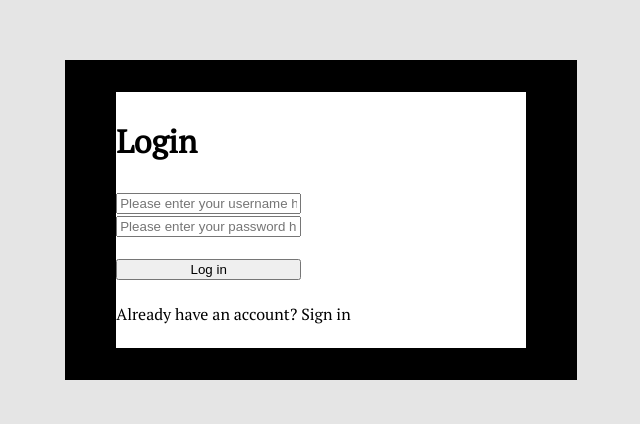
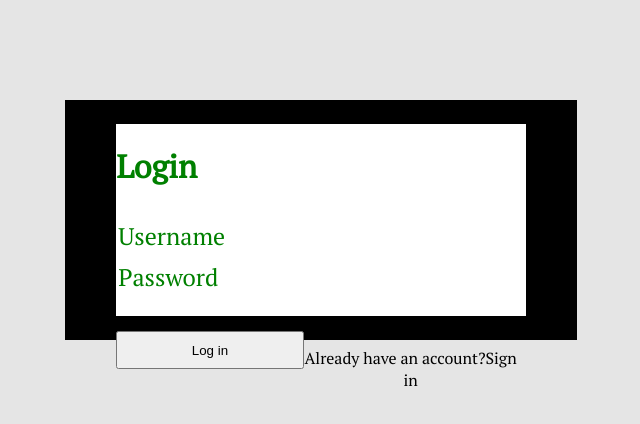
Before and after one commit to ft-water-my-plants-7/frontend, a React (Create React App) app in the folder water-my-plants/: page / in a window 1280 px wide. Shown: the part 180-604 px from the top of the page, without its empty margins (319-959 px from the left). Built offline with nearby package versions, Linux system fonts and the light colour scheme.

Commit message:
stylig on the sign-in page

```diff
--- a/water-my-plants/src/Components/sign-in.js
+++ b/water-my-plants/src/Components/sign-in.js
@@ -14,11 +14,12 @@ const PageContainer = styled.div`
 const ContentContainer = styled.div`
   display: flex;
   background-color: black;
-  height: 40%;
+  height: 30%;
   width: 40%;
   justify-content: center;
   align-items: center;
 `;
+
 
 const InnerContentContainer = styled.div`
   display: flex;
@@ -30,12 +31,46 @@ const InnerContentContainer = styled.div`
   align-items: flex-start;
   font-family: ${(props) => props.theme.secondaryFont};
 
+  h1 {
+    font-family: ${(props) => props.theme.secondaryFont};
+    color: ${(props) => props.theme.tertiaryColor};
+  }
 
   form {
-      display: flex;
-      flex-direction: column;
+    display: flex;
+    flex-direction: column;
+    width: 98%;
+    justify-content: space-evenly;
+  }
+
+  input {
+    border: none;
+    width: 100%;
+    height: 150%;
+    color: red;
+    margin-bottom: 5%;
+  }
+
+  input::-webkit-input-placeholder {
+    color: green;
+    font-family: ${(props) => props.theme.secondaryFont};
+    font-size: 1.5rem;
   }
 `;
+
+const SectionThreeForm = styled.div`
+  display: flex;
+  justify-content: space-between;
+  /* align-items: center; */
+  justify-content: center;
+  padding-top: 10%;
+
+
+  button {
+    width: 50%;
+    height: 50%;
+  }
+`
 
 
 
@@ -82,7 +117,7 @@ function SignInForm () {
                   type="text"
                   name="username"
                   onChange={changeHandler}
-                  placeholder="Please enter your username here"
+                  placeholder="Username"
                 />
               </label>
               <label>
@@ -90,17 +125,17 @@ function SignInForm () {
                   type="password"
                   name="password"
                   onChange={changeHandler}
-                  placeholder="Please enter your password here"
+                  placeholder="Password"
                 />
               </label>
-
-              <br></br>
-              <button>Log in</button>
+              <SectionThreeForm>
+                <button>Log in</button>
+                <p>
+                  Already have an account?
+                  <span onClick={() => history.push("/Signup")}>Sign in</span>
+                </p>
+              </SectionThreeForm>
             </form>
-            <p>
-              Already have an account?{" "}
-              <span onClick={() => history.push("/Signup")}>Sign in</span>
-            </p>
           </InnerContentContainer>
         </ContentContainer>
       </PageContainer>
```
